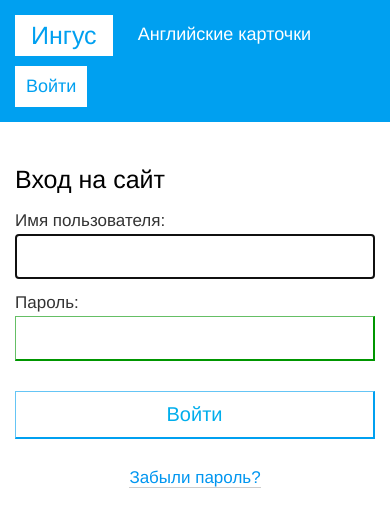
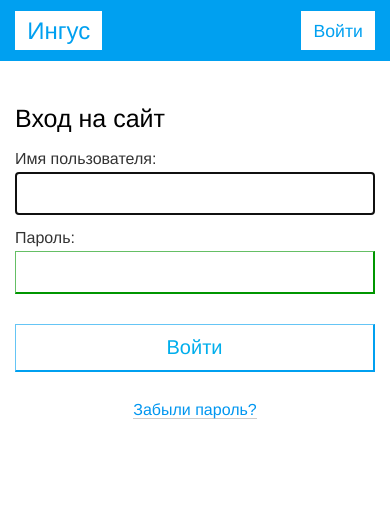
Before and after one commit to grialexey/engus, a Django app: page /accounts/login/ in a window 390 px wide. Shown: the top 530 px of the page. Run offline with Django 3.2, Linux system fonts and the light colour scheme.

Commit message:
Design of header change

```diff
--- a/engus/static/css/global.css
+++ b/engus/static/css/global.css
@@ -124,6 +124,11 @@ textarea {
   font-size: 17px;
   font-family: Helvetica, sans-serif;
   font-weight: normal;
+}
+@media (max-width: 700px) {
+  .html {
+    font-size: 16px;
+  }
 }
 .card__content {
   border: 1px solid #999;
@@ -668,7 +673,7 @@ textarea {
   -ms-flex-wrap: wrap;
   flex-wrap: wrap;
   width: 100%;
-  padding: 10px 0;
+  padding: 0.7rem 0;
   position: relative;
   color: #fff;
 }
@@ -680,10 +685,8 @@ textarea {
   -webkit-flex: 0 0 auto;
   -ms-flex: 0 0 auto;
   flex: 0 0 auto;
-  margin: 5px 15px 5px 0;
+  margin-right: 0.5rem;
   position: relative;
-  font-size: 18px;
-  line-height: 25px;
 }
 .header__menu-item:last-child {
   margin-right: 0;
@@ -699,56 +702,23 @@ textarea {
   margin: 0;
 }
 .header__menu-slogan {
-  padding: 7px 10px;
+  padding: 0.4rem 0.7rem;
+  font-size: 1.1rem;
+  line-height: 1.5rem;
 }
-.header__menu-repeat-count {
-  background-color: #fff;
-  color: #00a0f0;
-  -webkit-box-sizing: border-box;
-  -moz-box-sizing: border-box;
-  box-sizing: border-box;
-  padding: 0 6px;
-  -webkit-border-radius: 11px;
-  border-radius: 11px;
-  line-height: 22px;
-  height: 22px;
-  min-width: 22px;
-  text-align: center;
-  display: block;
-  -webkit-transition: opacity 0.1s;
-  -moz-transition: opacity 0.1s;
-  -o-transition: opacity 0.1s;
-  -ms-transition: opacity 0.1s;
-  transition: opacity 0.1s;
-  font-size: 15px;
-  position: absolute;
-  right: -10px;
-  top: -11px;
-  text-decoration: none;
-  border: 1px solid #fff;
-}
-.header__menu-link--mycards.active + .header__menu-repeat-count {
-  border: 1px solid #fff !important;
-  background: -webkit-linear-gradient(top, #ff4832, #cf0404);
-  background: -moz-linear-gradient(top, #ff4832, #cf0404);
-  background: -o-linear-gradient(top, #ff4832, #cf0404);
-  background: -ms-linear-gradient(top, #ff4832, #cf0404);
-  background: linear-gradient(to bottom, #ff4832, #cf0404);
-  color: #fff;
-}
-.header__menu-link--mycards.active + .header__menu-repeat-count:hover {
-  background: -webkit-linear-gradient(top, #ff6a51, #fc0404);
-  background: -moz-linear-gradient(top, #ff6a51, #fc0404);
-  background: -o-linear-gradient(top, #ff6a51, #fc0404);
-  background: -ms-linear-gradient(top, #ff6a51, #fc0404);
-  background: linear-gradient(to bottom, #ff6a51, #fc0404);
+@media (max-width: 500px) {
+  .header__menu-slogan {
+    display: none;
+  }
 }
 .header__menu-link {
   display: block;
+  font-size: 1.1rem;
+  line-height: 1.5rem;
   border: 1px solid #fff;
   text-decoration: none;
   color: #fff;
-  padding: 7px 10px;
+  padding: 0.4rem 0.7rem;
   -webkit-transition: background-color 0.1s, opacity 0.1s;
   -moz-transition: background-color 0.1s, opacity 0.1s;
   -o-transition: background-color 0.1s, opacity 0.1s;
@@ -764,29 +734,12 @@ textarea {
   color: #00a0f0;
 }
 .header__menu-link--logo {
-  font-size: 25px;
-  line-height: 25px;
+  font-size: 1.5rem;
+  line-height: 1.5rem;
   text-decoration: none;
   color: #00a0f0;
   background-color: #fff;
-  padding: 7px 15px;
-}
-.header__menu-link--add {
-  border: 1px solid #fff;
-  font-size: 23px;
-  position: relative;
-  padding-left: 12px;
-  padding-right: 12px;
-}
-.header__menu-link--add.active {
-  background-color: #fff;
-  color: #00a0f0;
-}
-.header__menu-link--add.loading {
-  opacity: 0.7;
-  -ms-filter: "progid:DXImageTransform.Microsoft.Alpha(Opacity=70)";
-  filter: alpha(opacity=70);
-  pointer: default;
+  padding: 0.4rem 0.7rem;
 }
 .page {
   line-height: 1.3;
--- a/engus/static/frontend/stylus/global.styl
+++ b/engus/static/frontend/stylus/global.styl
@@ -10,6 +10,11 @@ global-reset()
     font-size: 17px;
     font-family: Helvetica ,sans-serif;
     font-weight: normal;
+
+
+    @media(max-width: 700px) {
+        font-size: 16px;
+    }
 }
 
 container()
```
Also changed, not shown: engus/static/frontend/stylus/blocks/header.styl (+14 -56 lines).
